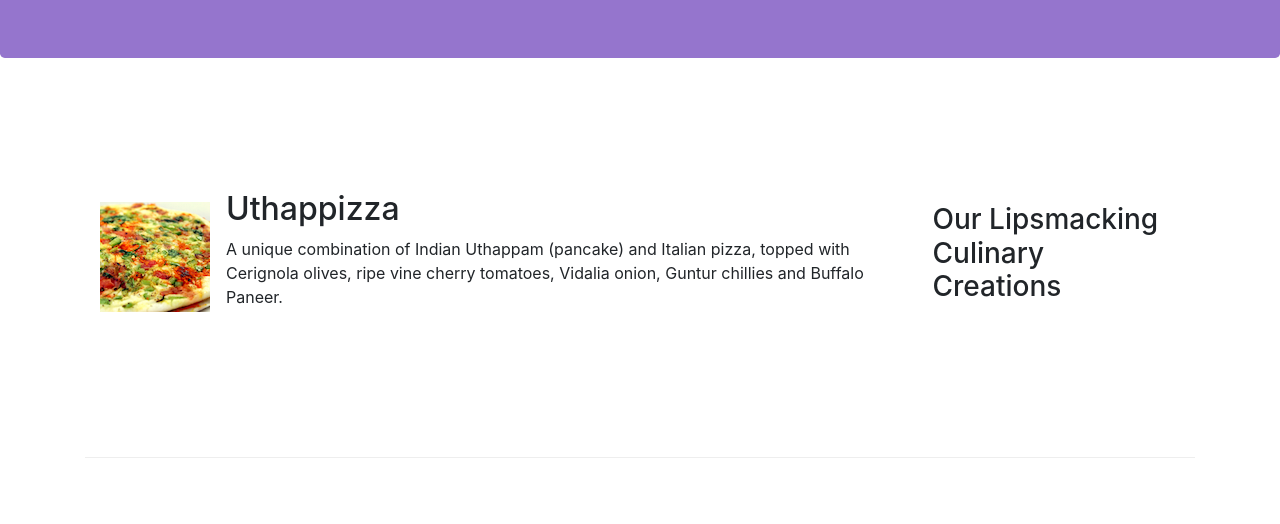
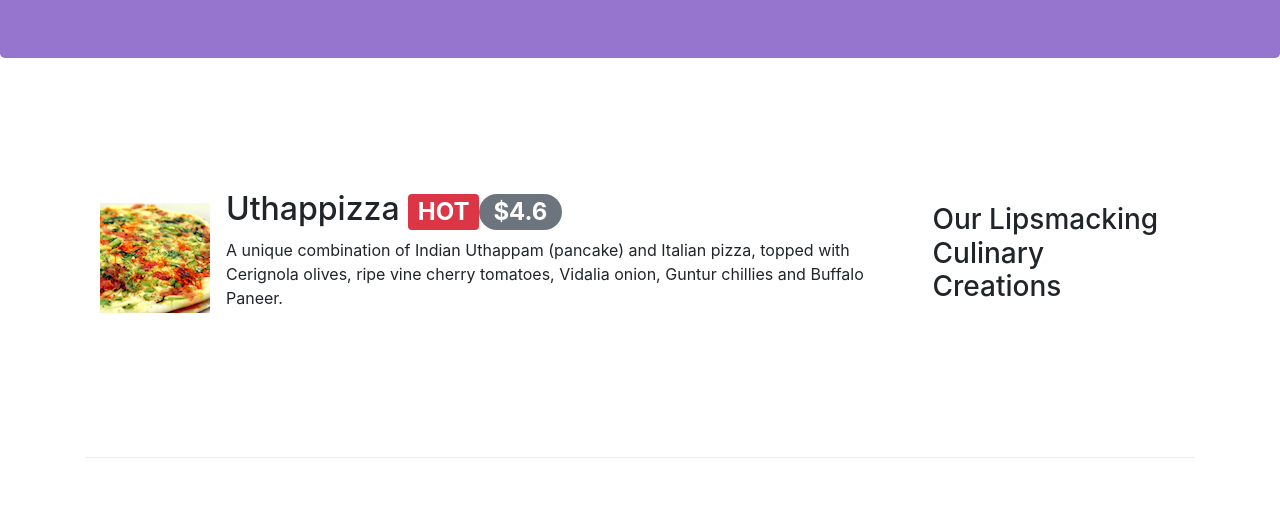
Before and after one commit to Akshaya222/Confusion, a website: page index.html in a window 1280 px wide. Shown: the part 276-800 px from the top of the page. Drawn offline with nearby package versions, Linux system fonts and the light colour scheme.

Commit message:
badges,alerts and progress

```diff
--- a/index.html
+++ b/index.html
@@ -59,7 +59,7 @@
                 <div class="media">
                     <img class="d-flex mr-3 img-thumbnails align-self-center" src="img/images/uthappizza.png" alt="Uthappizza">
                     <div class="media-body">
-                        <h2 class="mt-0">Uthappizza</h2>
+                        <h2 class="mt-0">Uthappizza <span class="badge badge-danger">HOT</span><span class="badge badge-pill badge-secondary">$4.6</span></h2>
                         <p>A unique combination of Indian Uthappam (pancake) and Italian pizza, topped with Cerignola olives, ripe vine cherry tomatoes, Vidalia onion, Guntur chillies and Buffalo Paneer.</p>
                     </div>
                 </div>
```
